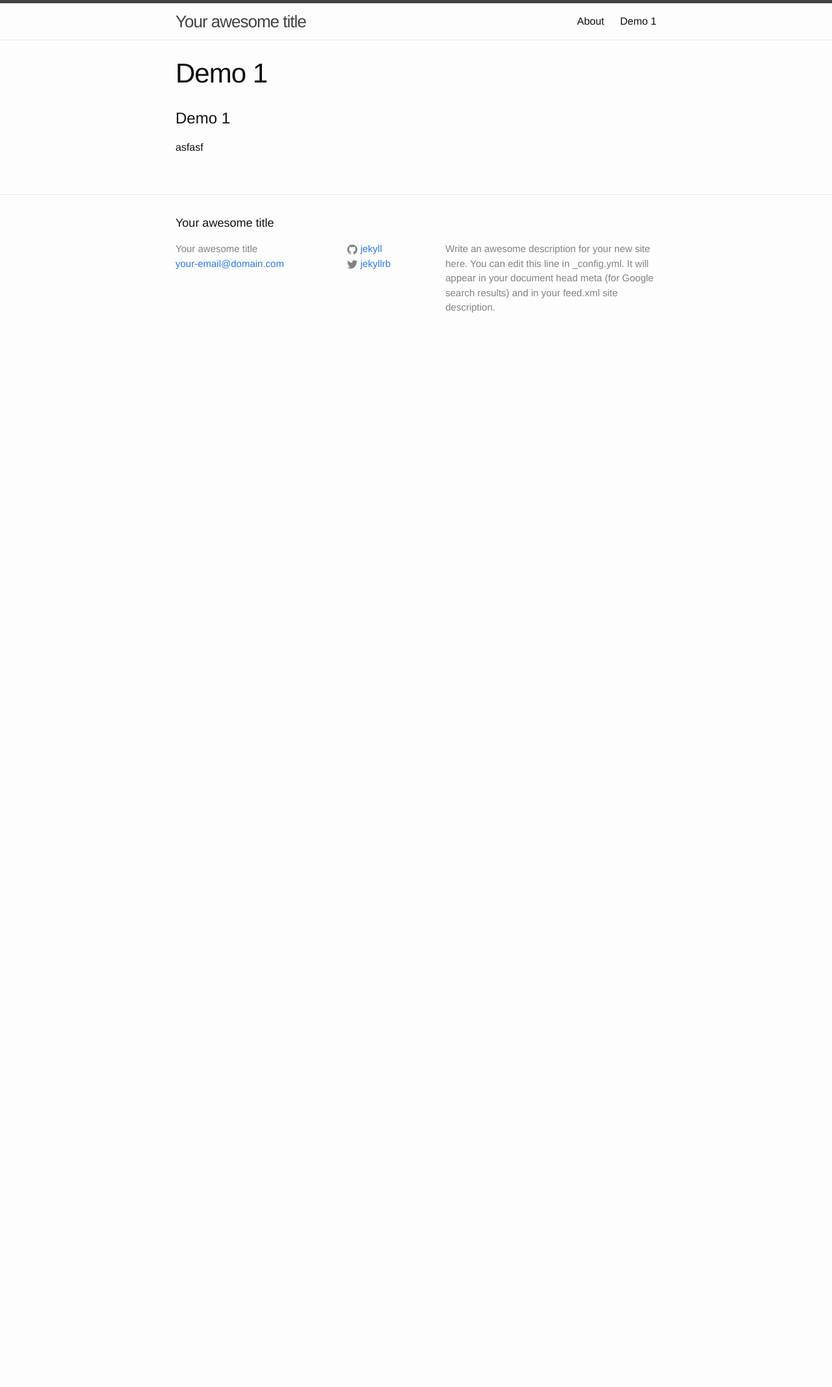
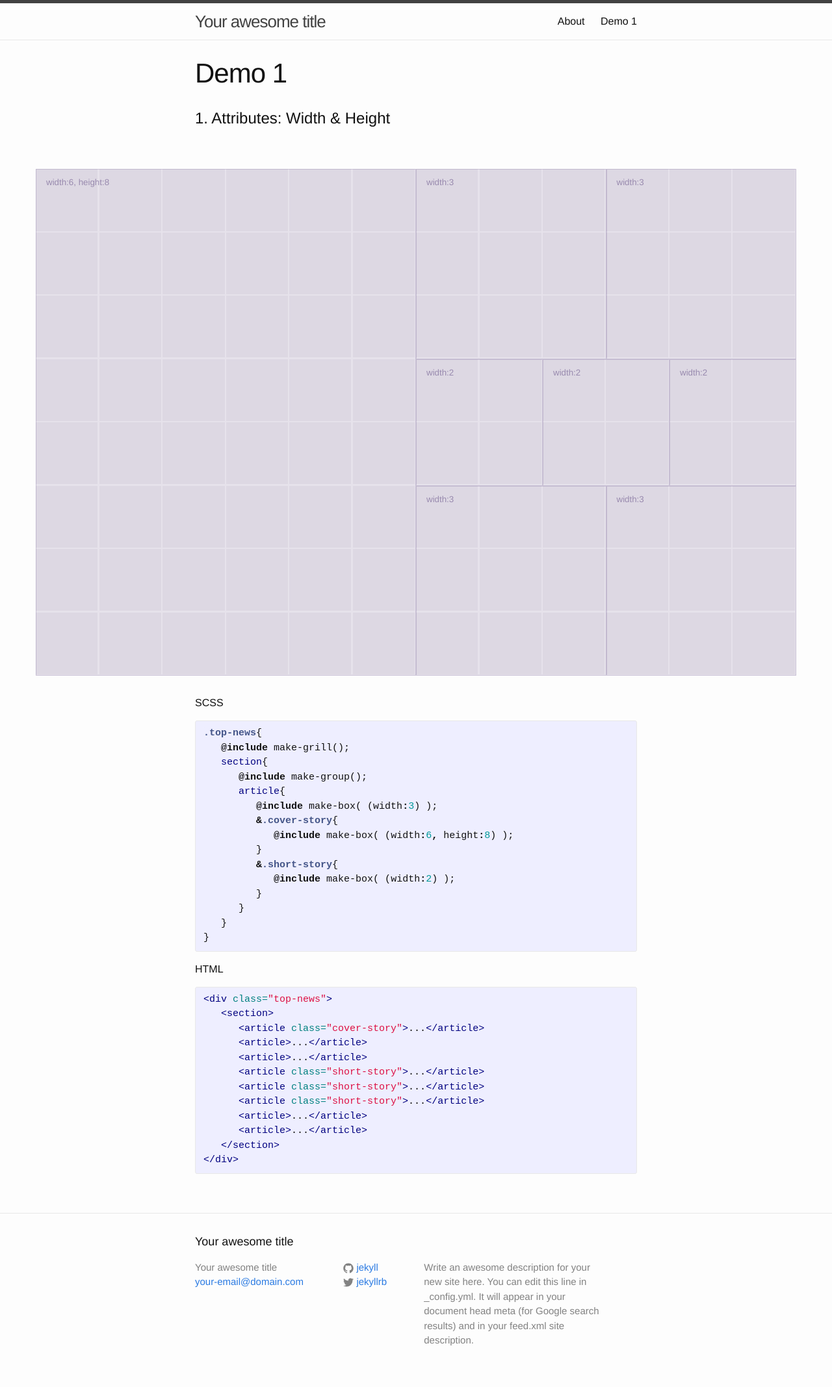
Before and after one commit to ricricucit/grill, a Jekyll site: the page built from page-demo-1.html, in a window 1280 px wide. Shown: the whole page at 65% size. Built offline with Jekyll 4.4.1, drawn with Linux system fonts in a browser that asks for light colours; before the commit the page ends 900 px from its top, so only the background shows below that.

Commit message:
gh-pages folders layout +testing highlight  on Demo

```diff
--- /dev/null
+++ b/_sass/grill/_demo-utilities.scss
@@ -0,0 +1,85 @@
+@function grad($l-color, $l-width, $g-unit){
+	@return #{', '+$l-color+' '+$l-width+' , transparent '+ $l-width +', transparent '+ $g-unit};
+}
+
+@function grid-string($columns, $l-color, $l-width, $x-unit, $y-unit, $hor:true) {
+
+	$string: 'repeating-linear-gradient(-90deg, '+ $l-color ;
+  	@for $i from 0 through ($columns) {
+     $string: $string + grad($l-color, $l-width, $x-unit);
+  	}
+
+  	@if ($hor == true){
+		$string: $string +'), repeating-linear-gradient(0deg, '+ $l-color ;
+	  	@for $i from 0 through ($columns) {
+	     $string: $string + grad($l-color, $l-width, $y-unit);
+	  	}
+  	}
+	$string: $string + ')';
+	@return $string;
+}
+
+
+@mixin grid-background-r($grid, $hor:true) {
+	background-size: #{ map-get($grid, width) } #{ (map-get($grid, width)*map-get($grid, ratio) )};
+	background-position: left top;
+	$string:grid-string(map-get($grid, columns), map-get($grid, grid-line-color), map-get($grid, grid-line-width), map-get($grid, unit-w), map-get($grid, unit-h), $hor);
+  	background-image: #{ $string };
+  	background-color: rgba(86,61,124,.05);
+}
+
+@mixin grid-background($grids:$grids-default, $hor:true) {
+
+	$grids: initialize-grids($grids);
+	@each $key, $value in $grids {
+  		$max:false;
+  		$min:false;
+      	@if map-has-key($value, screen-max){
+			$max: map-get( $value , screen-max);
+      	}
+      	@if map-has-key($value, screen-min){
+			$min: map-get( $value , screen-min);
+      	}
+      	@if $min and $max {
+      		@media (min-width: $min) and (max-width: $max)  {
+				@include grid-background-r($value,$hor );
+			}
+		}@else{
+			@if $max{
+				@media (max-width: $max)  {
+					@include grid-background-r($value,$hor );
+				}
+
+			}@else{
+				@if $min{
+					@media (min-width: $min){
+						@include grid-background-r($value,$hor );
+					}
+
+				}@else{
+					@include grid-background-r($value,$hor );
+				}
+			}
+      	}
+    }
+}
+
+@mixin box-bg{
+	background-color: #eee;
+	background-color: rgba(86,61,124,.15);
+	border: 1px solid #ddd;
+	border: 1px solid rgba(86,61,124,.2);
+	small{
+		margin-top: 10px;
+		margin-bottom: 10px;
+		color: rgba(86,61,124,.5);
+		display: block;
+	}
+	h3{
+		margin-bottom: 30px;
+		color: rgba(86,61,124,.5);
+	}
+	p{
+		color: rgba(86,61,124,.5);
+	}
+}
--- /dev/null
+++ b/_sass/grill/_examples.scss
@@ -0,0 +1,18 @@
+.top-news{
+	@include make-grill();
+	@include grid-background();
+	section{
+		@include make-group();
+		article{
+			@include make-box( (width:3) );
+			@include box-bg;
+			&.cover-story{
+				@include make-box( (width:6, height:8) );
+			}
+			&.short-story{
+				@include make-box( (width:2 ) );
+			}
+
+		}
+	}
+}
--- /dev/null
+++ b/_sass/grill/_grill.scss
@@ -0,0 +1,380 @@
+
+//bootstrap default
+$screen-sm-min:             768px !default;
+$screen-md-min:             992px !default;
+$screen-lg-min:             1200px !default;
+
+$grid-columns:              12 !default;
+$grid-gutter-width:         30px !default;
+
+$container-sm:             	(720px + $grid-gutter-width) !default;
+$container-md:            	(940px + $grid-gutter-width) !default;
+$container-lg:      		(1140px + $grid-gutter-width) !default;
+///////
+
+
+$grid-default: (
+	width: 					100vw,
+	columns: 				$grid-columns,
+	gutters: 				$grid-gutter-width,
+	vertical-grid:			true,
+	vertical-adjust:		true,
+	ratio:		 			1,
+	grid-line-color:		white,
+	grid-line-width: 		2px
+);
+
+$grid-xs-default: (
+    width: 					100vw
+);
+
+$grid-sm-default: (
+    width: 					$container-sm,
+	screen-min:				$screen-sm-min
+);
+
+$grid-md-default: (
+    width: 					$container-md,
+	screen-min:				$screen-md-min
+);
+
+$grid-lg-default: (
+	width: 					$container-lg,
+	screen-min:				$screen-lg-min
+);
+
+
+$grids-default: (
+	xs: map-merge($grid-default, $grid-xs-default),
+	sm: map-merge($grid-default, $grid-sm-default),
+	md: map-merge($grid-default, $grid-md-default),
+	lg: map-merge($grid-default, $grid-lg-default)
+);
+
+$last-grids:$grids-default;
+
+
+* {
+    -webkit-box-sizing: border-box;
+    -moz-box-sizing: border-box;
+    box-sizing: border-box;
+}
+
+
+
+@function initialize-grid($grid, $grid-default) {
+	$grid-m: map-merge($grid-default, $grid);
+
+		$u-w:map-get($grid-m, width) / map-get($grid-m, columns);
+		$u-h: map-get($grid-m, width) / map-get($grid-m, columns) * 1/map-get($grid-m, ratio);
+
+	$calc-values:(
+		unit-w: $u-w,
+		unit-h: $u-h
+		);
+	@return map-merge($grid-m, $calc-values);
+}
+
+
+@function initialize-grids($grids){
+
+		$prev:false;
+		$prev-grid-key: nil;
+		$prev-grid: nil;
+
+		//todo: sort the map based on values of screen-min
+		$grids-merged: ();
+
+		@each $grid-key, $grid in $grids {
+          	@if map-has-key($grids-default, $grid-key){
+				$grid: initialize-grid( $grid ,map-get($grids-default,  $grid-key));
+          	} @else{
+				$grid: initialize-grid( $grid, $grid-default);
+          	}
+            @if $prev {
+            	$max: ( map-get($grid, screen-min) - 1 );
+
+                $prev-grid:map-merge($prev-grid, ( screen-max: $max));
+                $grids-merged:map-merge($grids-merged, ( #{$prev-grid-key} :$prev-grid) );
+            }
+            $prev:true;
+            $prev-grid : $grid;
+            $prev-grid-key : $grid-key;
+        }
+        @if $prev{
+			 $grids-merged:map-merge($grids-merged, ( #{$prev-grid-key} :$prev-grid) );
+		}
+	$last-grids:$grids-merged;
+	@return $grids-merged;
+}
+
+
+@function replace-attribute-key($attributes,$old-attribute-key,$new-attribute-key) {
+	@if map-has-key($attributes, $old-attribute-key) {
+		$attr: map-get( $attributes, $old-attribute-key);
+		$attributes:map-remove($attributes, $old-attribute-key);
+		$attributes:map-merge($attributes,(#{$new-attribute-key} :$attr))
+	}
+	@return $attributes;
+}
+
+@function initialize-attributes($attributes) {
+
+	$attributes: replace-attribute-key($attributes, w, width);
+	$attributes: replace-attribute-key($attributes, h, height);
+	$attributes: replace-attribute-key($attributes, ox, offset-x);
+	$attributes: replace-attribute-key($attributes, oy, offset-y);
+	$attributes: replace-attribute-key($attributes, x, left);
+	$attributes: replace-attribute-key($attributes, y, top);
+	$attributes: replace-attribute-key($attributes, z, z-index);
+	$attributes: replace-attribute-key($attributes, p, position);
+
+	@if map-has-key($attributes, position) {
+		$attr: map-get( $attributes, position);
+		@if $attr == a { $attr: absolute;}
+		@if $attr == r { $attr: relative;}
+		$attributes:map-merge($attributes,(position :$attr));
+	}
+	@return $attributes;
+}
+
+@mixin clear-fix() {
+  &:before,
+  &:after {
+    content: " "; // 1
+    display: table; // 2
+  }
+  &:after {
+    clear: both;
+  }
+}
+
+
+
+
+
+@mixin grill-core-r($mixin,$grids,$grid-key,$attributes){
+	@if $mixin == make-grill{
+		@include make-grill-r($grids, $grid-key);
+	}
+	@if $mixin == make-group{
+		@include make-group-r($grids, $grid-key, $attributes);
+	}
+	@if $mixin == set-box{
+		@include set-box-r($grids, $grid-key, $attributes);
+	}
+	@if $mixin == make-box{
+		@include make-box-r($grids, $grid-key, $attributes);
+	}
+}
+
+@mixin grill-core($mixin,$grids,$grid-key,$attributes){
+	$grid:map-get($grids, $grid-key);
+	@if map-get( $grid , screen-min) and map-has-key($grid, screen-max) {
+  		$min: map-get( $grid , screen-min);
+  		$max: map-get( $grid , screen-max);
+  		@media (min-width: $min) and (max-width: $max)  {
+			@include grill-core-r($mixin,$grids,$grid-key,$attributes);
+		}
+	}
+	@if map-has-key($grid, screen-max) and not(map-get( $grid , screen-min)){
+		$max: map-get( $grid , screen-max);
+		@media (max-width: $max)  {
+			@include grill-core-r($mixin,$grids,$grid-key,$attributes);
+		}
+	}
+	@if map-get( $grid , screen-min) and not(map-has-key($grid, screen-max)){
+		$min: map-get( $grid , screen-min);
+		@media (min-width: $min){
+			@include grill-core-r($mixin,$grids,$grid-key,$attributes);
+		}
+	}
+	@if not(map-get( $grid , screen-min)) and not(map-has-key($grid, screen-max)){
+		@include grill-core-r($mixin,$grids,$grid-key,$attributes);
+	}
+}
+
+
+@mixin grill-loop($mixin, $grids, $grids-keys:all, $attributes:(empty:0) ){
+	$grids: initialize-grids($grids);
+
+	@if $grids-keys== all{
+		$grids-keys:map-keys($grids);
+	}
+	@each $grid-key in $grids-keys {
+		@include grill-core($mixin,$grids,$grid-key,$attributes);
+	}
+}
+
+
+@mixin set-attributes($grid, $attributes:(empty:0)){
+	$attributes:initialize-attributes($attributes);
+	$unit-h:map-get($grid, unit-h);
+  	$unit-w:map-get($grid, unit-w);
+  		@if map-has-key($attributes, width) {
+    	width: $unit-w * map-get($attributes, width);
+  	}
+
+  	@if map-has-key($attributes, height) {
+  		@if map-get($attributes, height)==auto{
+  			height: auto;
+  			padding-bottom: 0;
+  		} @else {
+
+				height: $unit-h * map-get($attributes, height);
+
+  		}
+  	} @else {
+  		@if map-get($grid, vertical-grid) and map-has-key($attributes, width){
+
+
+				height: $unit-h * map-get($attributes, width);
+
+			$attributes: map-merge($attributes, ( height: map-get($attributes, width)));
+    	}
+  	}
+
+  	@if map-has-key($attributes, offset-x) {
+    	margin-left: $unit-w * map-get($attributes, offset-x) ;
+  	}
+
+   	@if map-has-key($attributes, left) {
+    	left: $unit-w * map-get($attributes, left) ;
+  	}
+
+  	@if map-has-key($attributes, offset-y) {
+    	margin-top: $unit-h * map-get($attributes, offset-y) ;
+  	}
+
+   	@if map-has-key($attributes, top) {
+
+
+				top: $unit-h * map-get($attributes, top) ;
+		    	@if map-get($grid, vertical-adjust){
+		    		margin-bottom: $unit-h * map-get($attributes, top) ;
+    			}
+			}
+
+
+  	@if map-has-key($attributes, z-index) {
+    	z-index: map-get($attributes, z-index);
+  	}
+
+	@if map-has-key($attributes, position) {
+    	@if map-get($attributes, position)==absolute{
+  			margin-bottom: 0;
+  		}
+  		position: #{map-get($attributes, position)};
+  	}
+}
+
+@mixin make-grill-r($grids, $grid-key) {
+	$grid:map-get($grids, $grid-key);
+  	$gutters: map-get($grid, gutters);
+  	$width: map-get($grid, width);
+  	width: $width;
+  	padding-left:  ($gutters / 2);
+  	padding-right: ($gutters / 2);
+}
+
+@mixin make-group-r($grids, $grid-key, $attributes:(empty:0)) {
+	$grid:map-get($grids, $grid-key);
+  	$gutters: map-get($grid, gutters);
+  	margin-left:  ceil(($gutters / -2));
+  	margin-right: floor(($gutters / -2));
+  	position: relative;
+  	@include set-attributes($grid, $attributes);
+}
+
+
+
+@mixin set-box-r($grids, $grid-key, $attributes:(empty:0))  {
+	$grid:map-get($grids, $grid-key);
+  	@include set-attributes($grid, $attributes);
+}
+
+@mixin make-box-r($grids, $grid-key, $attributes:(empty:0))  {
+	$grid:map-get($grids, $grid-key);
+	$gutters: map-get($grid, gutters);
+  	padding-left:  ($gutters / 2);
+  	padding-right: ($gutters / 2);
+  	@include grill-core-r(set-box,$grids,$grid-key,$attributes);
+
+}
+
+
+@function detect-arguments($arg-1, $arg-2, $arg-3){
+		$attributes:();
+		$grids-keys:all;
+		$grids:$last-grids;
+
+	@if ($arg-1 != empty) and ($arg-2 != empty) and ($arg-3 != empty){
+		$attributes:$arg-1;
+		$grids-keys:$arg-2;
+		$grids:$arg-3;
+	}
+	@if ($arg-1 != empty) and ($arg-2 != empty) and ($arg-3 == empty){
+		@if type-of($arg-1) == map {
+			@if type-of($arg-2) == map {
+				$attributes:$arg-1;
+				$grids-keys:all;
+				$grids:$arg-2;
+			} @else{
+				$attributes:$arg-1;
+				$grids-keys:$arg-2;
+				$grids:$last-grids;
+			}
+		} @else{
+			$attributes:();
+			$grids-keys:$arg-1;
+			$grids:$arg-2;
+		}
+	}
+	@if ($arg-1 != empty) and ($arg-2 == empty) and ($arg-3 == empty){
+		@if type-of($arg-1) == map {
+			@if type-of(nth(map-values($arg-1),1)) == map {
+				$attributes:();
+				$grids-keys:all;
+				$grids:$arg-1;
+			}@else{
+				$attributes:$arg-1;
+				$grids-keys:all;
+				$grids:$last-grids;
+			}
+
+		}@else{
+			$attributes:();
+			$grids-keys:$arg-1;
+			$grids:$last-grids;
+		}
+	}
+	@return (attributes:$attributes, grids-keys:$grids-keys, grids:$grids);
+}
+
+//PUBLIC MIXING
+@mixin make-grill ($grids:$grids-default) {
+	@include clear-fix;
+	margin-right: auto;
+  	margin-left: auto;
+    @include grill-loop( make-grill, $grids);
+}
+
+@mixin make-group ($attributes:empty, $grids-keys:empty, $grids:empty) {
+	$arg:detect-arguments($attributes, $grids-keys, $grids);
+	$attributes:map-get($arg, attributes);
+	$grids-keys:map-get($arg, grids-keys);
+	$grids:map-get($arg, grids);
+	@include clear-fix;
+	@include grill-loop( make-group, $grids, $grids-keys, $attributes);
+}
+
+@mixin make-box ($attributes:empty, $grids-keys:empty, $grids:empty) {
+	$arg:detect-arguments($attributes, $grids-keys, $grids);
+	$attributes:map-get($arg, attributes);
+	$grids-keys:map-get($arg, grids-keys);
+	$grids:map-get($arg, grids);
+  	position: relative;
+  	float: left;
+  	min-height: 1px;
+    @include grill-loop( make-box, $grids, $grids-keys, $attributes);
+}
--- a/css/main.scss
+++ b/css/main.scss
@@ -48,5 +48,8 @@ $on-laptop:        800px;
 @import
         "base",
         "layout",
-        "syntax-highlighting"
+        "syntax-highlighting",
+        "grill/grill",
+        "grill/demo-utilities",
+        "grill/examples"
 ;
--- a/page-demo-1.html
+++ b/page-demo-1.html
@@ -4,6 +4,69 @@ title:  "Demo 1"
 permalink: /demo-1/
 ---
 
-<h1>{{page.title}}</h1>
+<h1>1. Attributes: Width & Height</h1>
 
-<div>asfasf</div>
+
+			</article>
+		</div>
+	</div>
+</div>
+
+<div class="top-news">
+	<section>
+		<article class="cover-story"><small>width:6, height:8</small></article>
+		<article><small>width:3</small></article>
+		<article><small>width:3</small></article>
+		<article class="short-story"><small>width:2</small></article>
+		<article class="short-story"><small>width:2</small></article>
+		<article class="short-story"><small>width:2</small></article>
+		<article><small>width:3</small></article>
+		<article><small>width:3</small></article>
+	</section>
+</div>
+
+
+
+
+<div class="page-content">
+      <div class="wrapper">
+        <div class="post">
+			<article class="post-content">
+
+
+<p>SCSS</p>
+{% highlight scss %}
+.top-news{
+   @include make-grill();
+   section{
+      @include make-group();
+      article{
+         @include make-box( (width:3) );
+         &.cover-story{
+            @include make-box( (width:6, height:8) );
+         }
+         &.short-story{
+            @include make-box( (width:2) );
+         }
+      }
+   }
+}
+{% endhighlight %}
+
+<p>HTML</p>
+{% highlight html %}
+
+<div class="top-news">
+   <section>
+      <article class="cover-story">...</article>
+      <article>...</article>
+      <article>...</article>
+      <article class="short-story">...</article>
+      <article class="short-story">...</article>
+      <article class="short-story">...</article>
+      <article>...</article>
+      <article>...</article>
+   </section>
+</div>
+
+{% endhighlight %}
```
